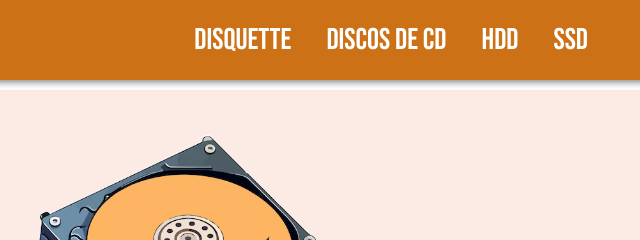
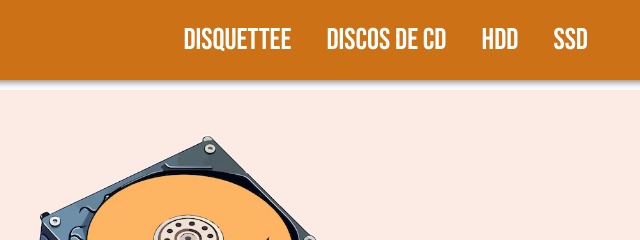
Before and after one commit to diego-mgm09/Web2, a plain HTML site: page index.html in a window 1280 px wide. Shown: the top 240 px of the page, 547-1187 px from the left. Drawn offline with Linux system fonts and the light colour scheme; files whose address does not match are found by name; a web font is replaced by a local one.

Commit message:
Update index.html with new content and structure
The HTML file was modified to update the content and structure, including sections on storage devices and a comparative table.

```diff
--- a/index.html
+++ b/index.html
@@ -12,7 +12,7 @@
         </div>
         <nav class="navar">
             <ul class="ul">
-                <li class="li"><a class="a" href="#disq">Disquette</a></li>
+                <li class="li"><a class="a" href="#disq">Disquettee</a></li>
                 <li class="li"><a class="a" href="#CD">Discos de CD</a></li>
                 <li class="li"><a class="a" href="#HDD">hdd</a></li>
                 <li class="li"><a class="a" href="#SSD">ssd</a></li>
```
